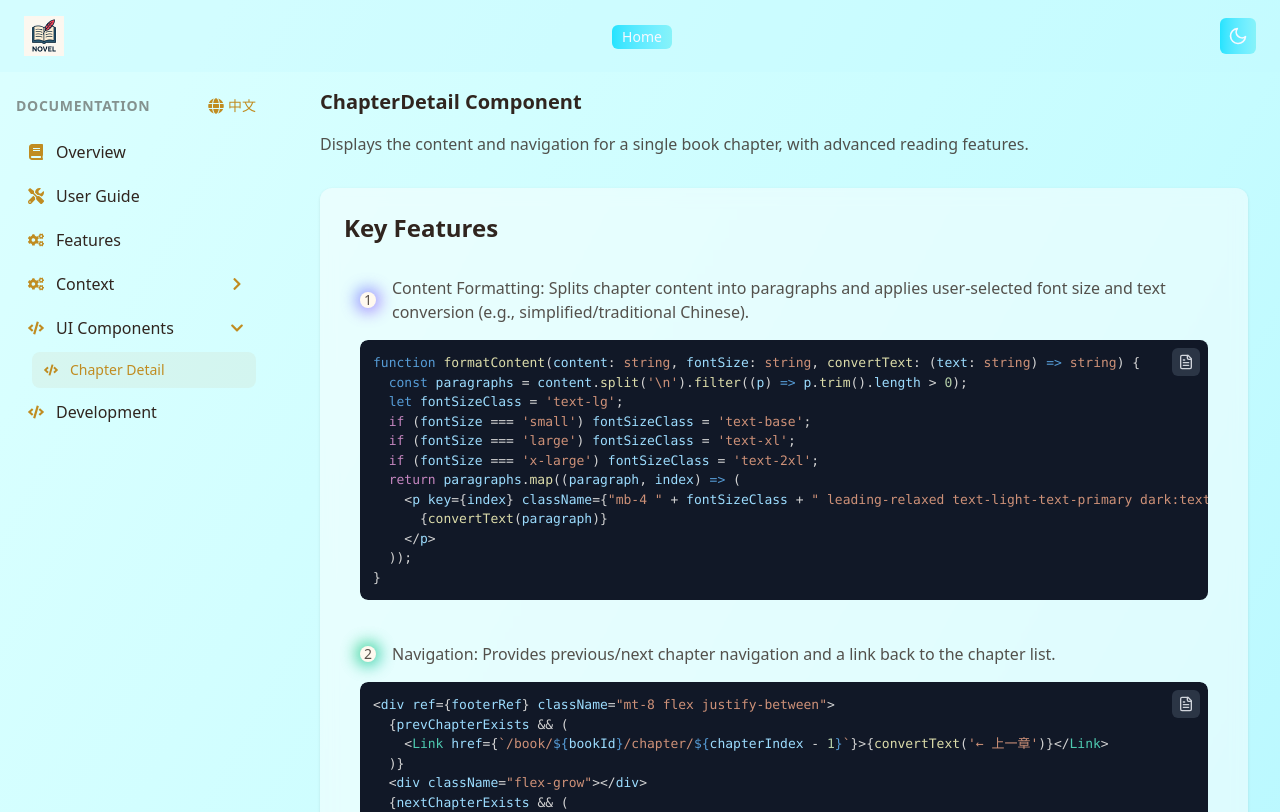
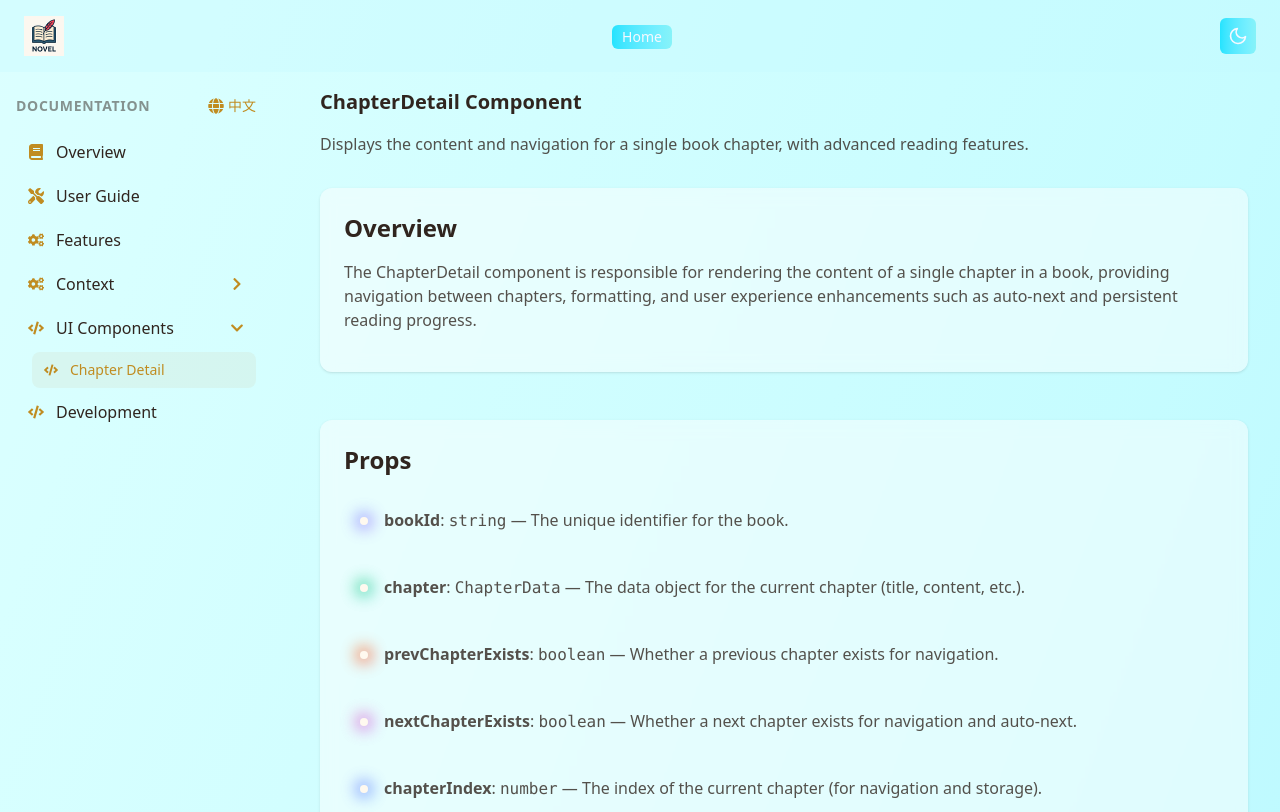
Before and after one commit to lbovboe/ui-academy, a Next.js app: page /docs/components/chapter-detail in a window 1280 px wide. Shown: the top 812 px of the page. Built offline with nearby package versions, Linux system fonts and the light colour scheme.

Commit message:
Update page.tsx

```diff
--- a/app/(routes)/docs/components/chapter-detail/page.tsx
+++ b/app/(routes)/docs/components/chapter-detail/page.tsx
@@ -277,23 +277,23 @@ export default function ComponentsPage() {
   return (
     <DocsWrapper>
       <DocLayout title={content.title} description={content.description}>
-        {/* <DocSection title={content.sections.overview.title} delay={0}>
+        <DocSection title={content.sections.overview.title} delay={0}>
           <p className="text-doc_text-secondary_light dark:text-doc_text-secondary_dark mb-4">
             {content.sections.overview.description}
           </p>
-        </DocSection> */}
+        </DocSection>
 
-        {/* <DocSection title={content.sections.props.title} delay={1}>
+        <DocSection title={content.sections.props.title} delay={1}>
           <DocList items={content.sections.props.items} />
-        </DocSection> */}
+        </DocSection>
 
         <DocSection title={content.sections.features.title} delay={2}>
           <DocList type="number" items={content.sections.features.items} />
         </DocSection>
-{/*
+
         <DocSection title={content.sections.notes.title} delay={3}>
           <DocList items={content.sections.notes.items} />
-        </DocSection> */}
+        </DocSection>
       </DocLayout>
     </DocsWrapper>
   );
```
